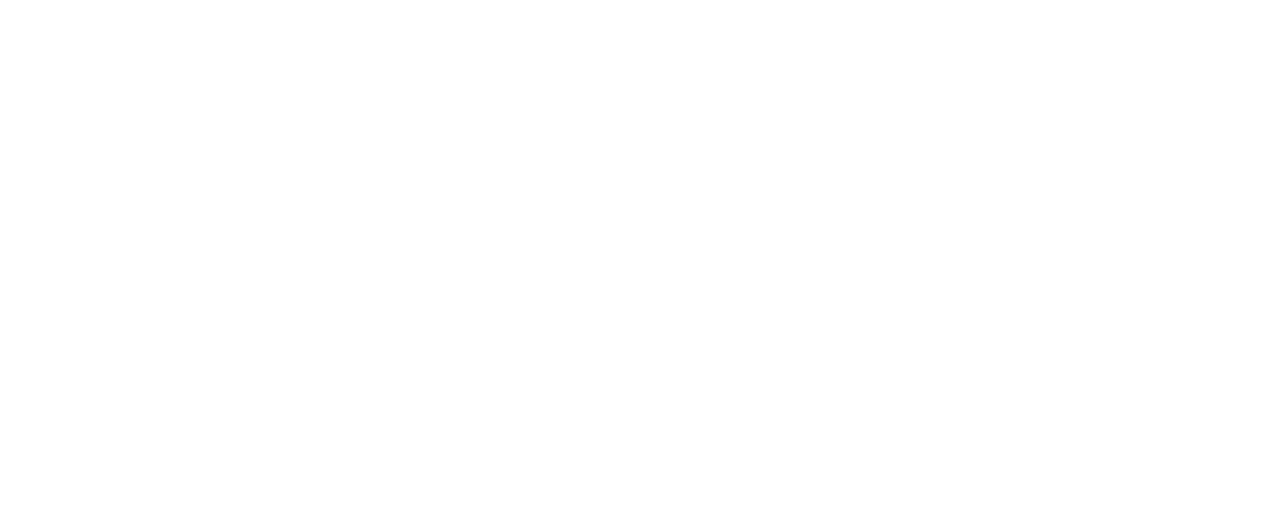
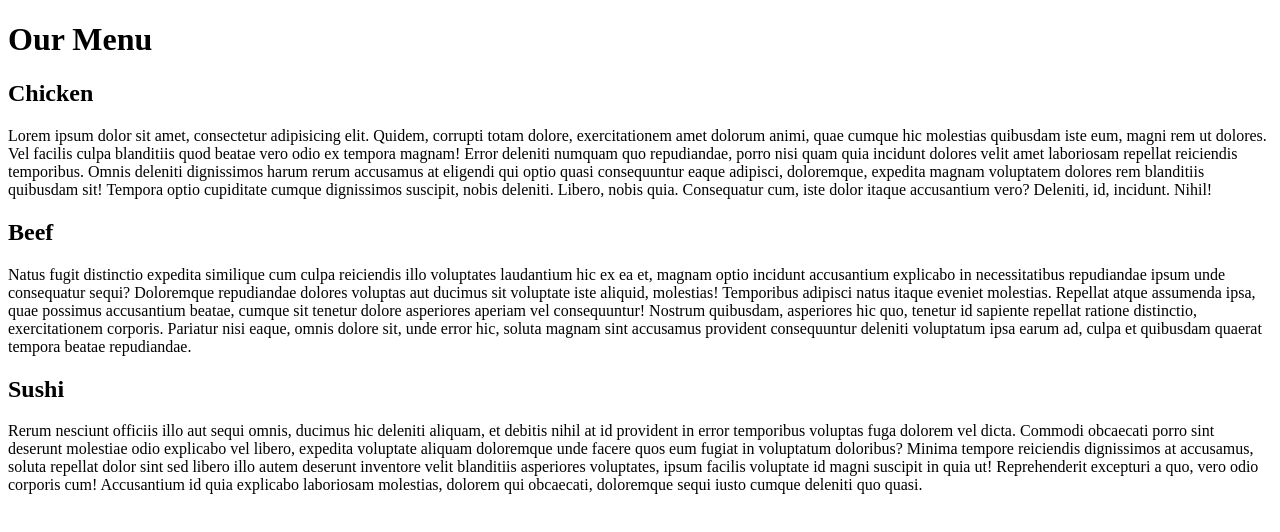
Before and after one commit to oseupablo/coursera-html-css-course, a plain HTML site: page m2_s/index.html in a window 1280 px wide. Drawn offline with Linux system fonts and the light colour scheme.

Commit message:
Basic html structure

```diff
--- a/m2_s/index.html
+++ b/m2_s/index.html
@@ -5,6 +5,18 @@
 		<title>Little Menu</title>
 	</head>
 	<body>
-
+		<h1>Our Menu</h1>
+		<div>
+			<h2>Chicken</h2>
+			<p>Lorem ipsum dolor sit amet, consectetur adipisicing elit. Quidem, corrupti totam dolore, exercitationem amet dolorum animi, quae cumque hic molestias quibusdam iste eum, magni rem ut dolores. Vel facilis culpa blanditiis quod beatae vero odio ex tempora magnam! Error deleniti numquam quo repudiandae, porro nisi quam quia incidunt dolores velit amet laboriosam repellat reiciendis temporibus. Omnis deleniti dignissimos harum rerum accusamus at eligendi qui optio quasi consequuntur eaque adipisci, doloremque, expedita magnam voluptatem dolores rem blanditiis quibusdam sit! Tempora optio cupiditate cumque dignissimos suscipit, nobis deleniti. Libero, nobis quia. Consequatur cum, iste dolor itaque accusantium vero? Deleniti, id, incidunt. Nihil!</p>
+		</div>
+		<div>
+			<h2>Beef</h2>
+			<p>Natus fugit distinctio expedita similique cum culpa reiciendis illo voluptates laudantium hic ex ea et, magnam optio incidunt accusantium explicabo in necessitatibus repudiandae ipsum unde consequatur sequi? Doloremque repudiandae dolores voluptas aut ducimus sit voluptate iste aliquid, molestias! Temporibus adipisci natus itaque eveniet molestias. Repellat atque assumenda ipsa, quae possimus accusantium beatae, cumque sit tenetur dolore asperiores aperiam vel consequuntur! Nostrum quibusdam, asperiores hic quo, tenetur id sapiente repellat ratione distinctio, exercitationem corporis. Pariatur nisi eaque, omnis dolore sit, unde error hic, soluta magnam sint accusamus provident consequuntur deleniti voluptatum ipsa earum ad, culpa et quibusdam quaerat tempora beatae repudiandae.</p>
+		</div>
+		<div>
+			<h2>Sushi</h2>
+			<p>Rerum nesciunt officiis illo aut sequi omnis, ducimus hic deleniti aliquam, et debitis nihil at id provident in error temporibus voluptas fuga dolorem vel dicta. Commodi obcaecati porro sint deserunt molestiae odio explicabo vel libero, expedita voluptate aliquam doloremque unde facere quos eum fugiat in voluptatum doloribus? Minima tempore reiciendis dignissimos at accusamus, soluta repellat dolor sint sed libero illo autem deserunt inventore velit blanditiis asperiores voluptates, ipsum facilis voluptate id magni suscipit in quia ut! Reprehenderit excepturi a quo, vero odio corporis cum! Accusantium id quia explicabo laboriosam molestias, dolorem qui obcaecati, doloremque sequi iusto cumque deleniti quo quasi.</p>
+		</div>
 	</body>
 </html>
```
Lines whose indentation alone changed are shown as unchanged.
